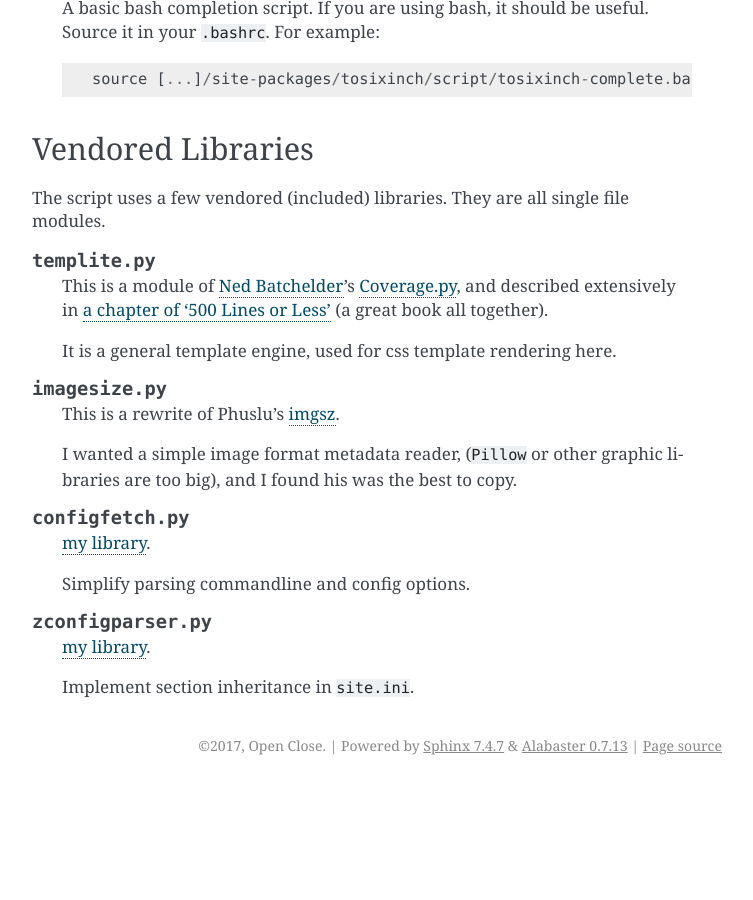
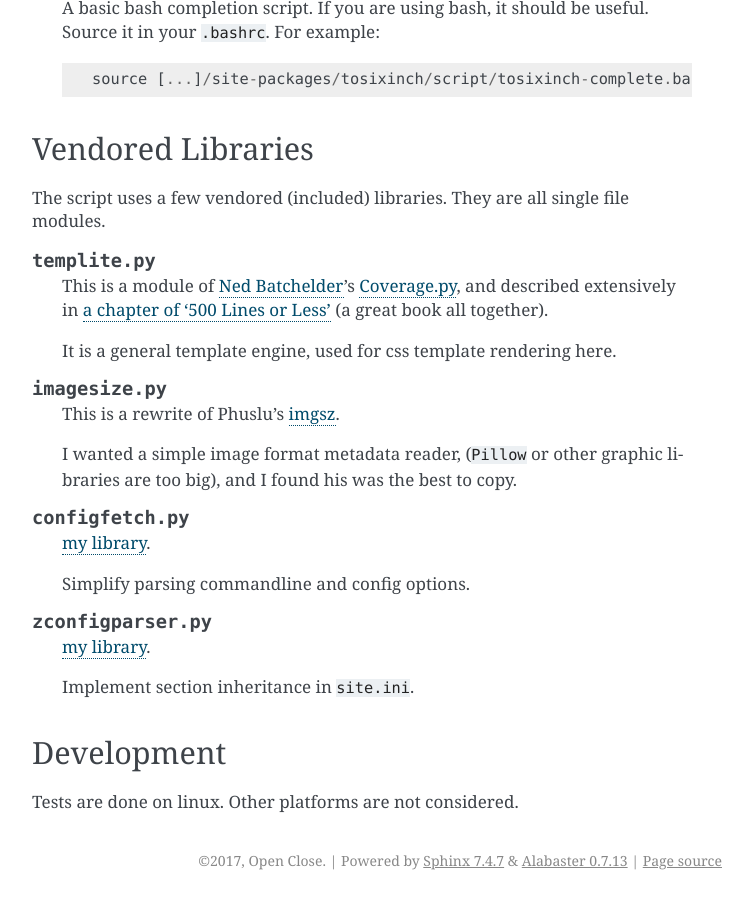
Before and after one commit to openandclose/tosixinch, a Sphinx documentation site: the page built from docs/topics.rst, in a window 1280 px wide and 900 px high, scrolled down 6525 px. Shown: the whole window, without its empty margins (388-1141 px from the left). Built offline with Sphinx 7.4.7, drawn with Linux system fonts in a browser that asks for light colours; before the commit the page ends 7310 px from its top, so only the background shows below that.

Commit message:
Document about test platform (linux)

```diff
--- a/docs/topics.rst
+++ b/docs/topics.rst
@@ -390,3 +390,9 @@ They are all single file modules.
     `my library <https://github.com/openandclose/zconfigparser>`__.
 
     Implement section inheritance in ``site.ini``.
+
+
+Development
+-----------
+
+Tests are done on linux. Other platforms are not considered.
```
